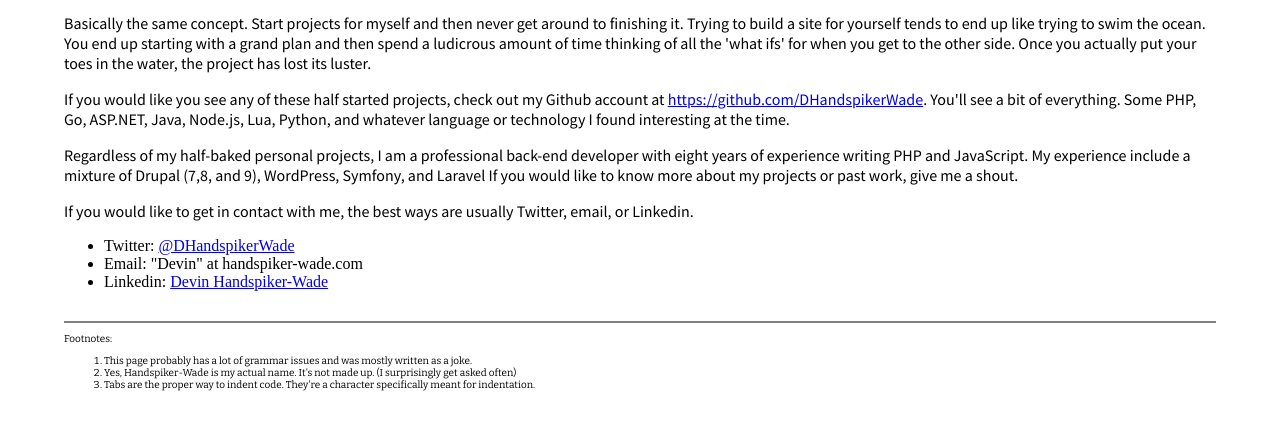
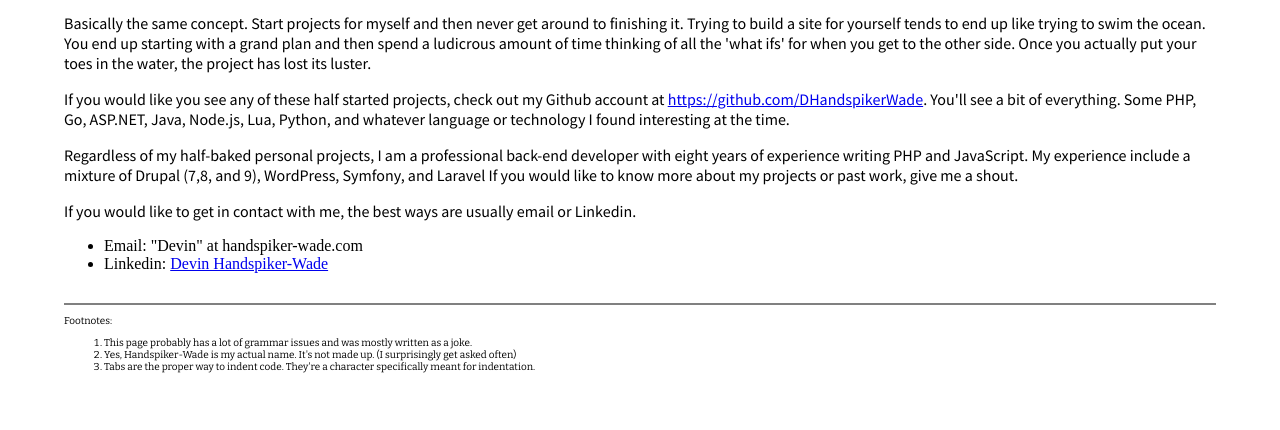
Before and after one commit to DHandspikerWade/handspikerwade.com, a plain HTML site: page index.html in a window 1280 px wide. Shown: the part 126-556 px from the top of the page. Drawn offline with nearby package versions, Linux system fonts and the light colour scheme; no server answers.

Commit message:
Remove Twitter link

```diff
--- a/index.html
+++ b/index.html
@@ -77,10 +77,9 @@
                 know more about my projects or past work, give me a shout.
             </p>
             <p>
-                If you would like to get in contact with me, the best ways are usually Twitter, email, or Linkedin.
+                If you would like to get in contact with me, the best ways are usually email or Linkedin.
             </p>
             <ul>
-                <li>Twitter: <a href="https://twitter.com/DHandspikerWade">@DHandspikerWade</a></li>
                 <li>Email: &quot;Devin&quot; at handspiker-wade.com</li>
                 <li>Linkedin: <a href="https://www.linkedin.com/in/devin-handspiker-wade-41807390">Devin Handspiker-Wade</a></li>
             </ul>
```
